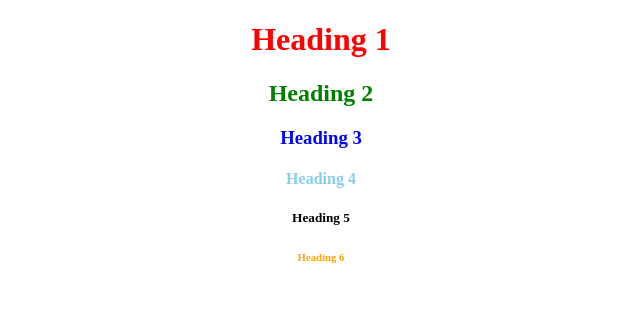
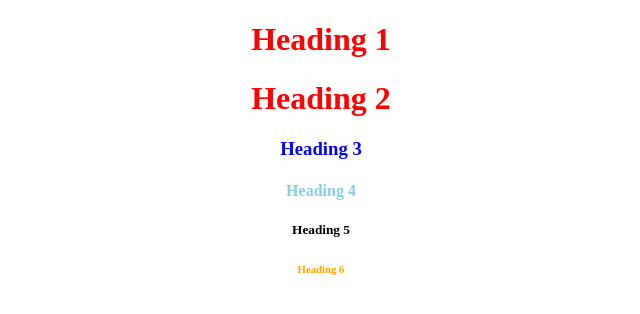
Before and after one commit to kumarrishikesh12/demo-projects, a plain HTML site: page index.html in a window 1280 px wide. Shown: the whole page, without its empty margins (319-959 px from the left). Drawn offline with Linux system fonts and the light colour scheme.

Commit message:
Update heading 2 tag

```diff
--- a/index.html
+++ b/index.html
@@ -6,7 +6,7 @@
 <body>
 
 <h1>Heading 1</h1>
-<h2>Heading 2</h2>
+<h1>Heading 2</h1>
 <h3>Heading 3</h3>
 <h4>Heading 4</h4>
 <h5>Heading 5</h5>
```
